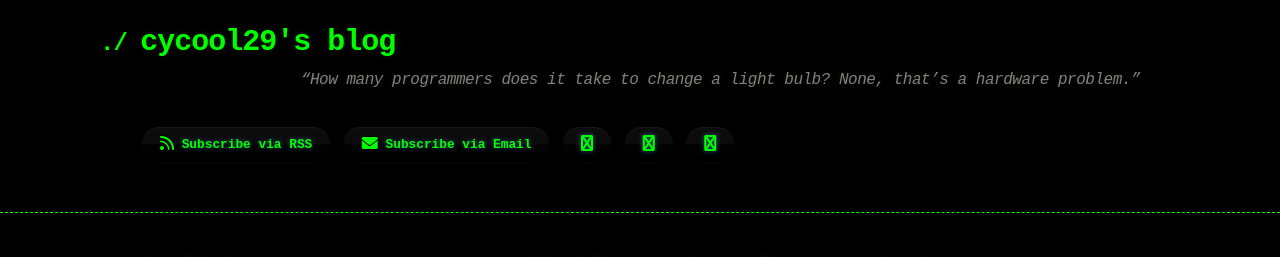
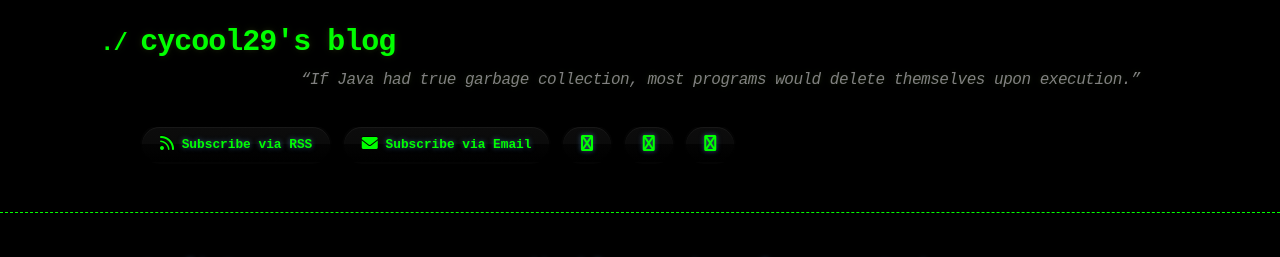
Before and after one commit to cycool29/cycool29.github.io, a Jekyll site: the page built from index.md, in a window 1280 px wide and 900 px high. Shown: the top 257 px of the window. Built offline with Jekyll 4.4.1, drawn with Linux system fonts in a browser that asks for light colours; a style sheet for code colours, icons or effects is not loaded.

Commit message:
Update quotes

```diff
--- a/_config.yml
+++ b/_config.yml
@@ -1,5 +1,5 @@
 title: cycool29's blog
-description: "“How many programmers does it take to change a light bulb? None, that’s a hardware problem.” "
+description: "“If Java had true garbage collection, most programs would delete themselves upon execution.” "
 bio: A high school student. Intermediate in Python, Git, Bash. Learning JavaScript. He/Him. "
 author: cycool29
 url: https://cycool29.github.io
```
